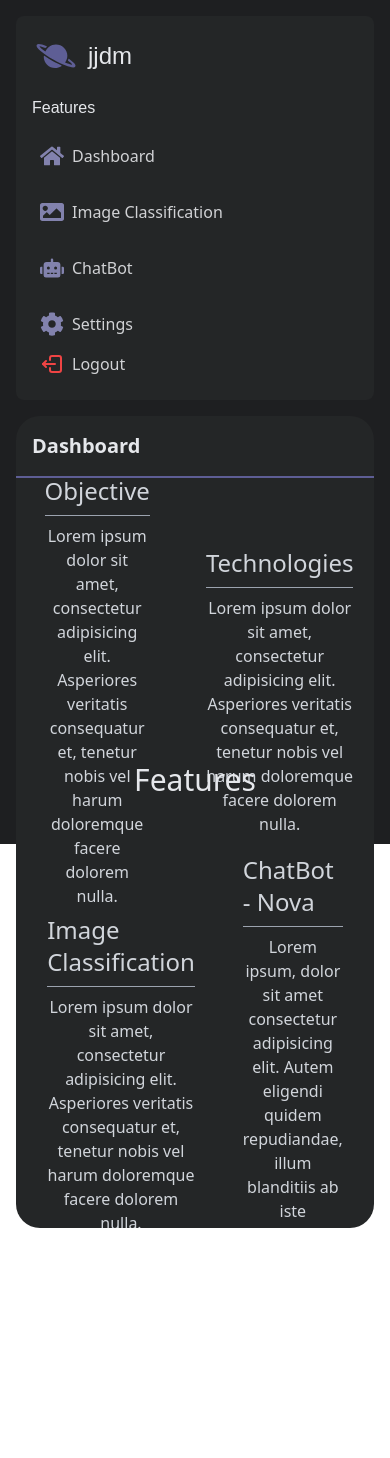
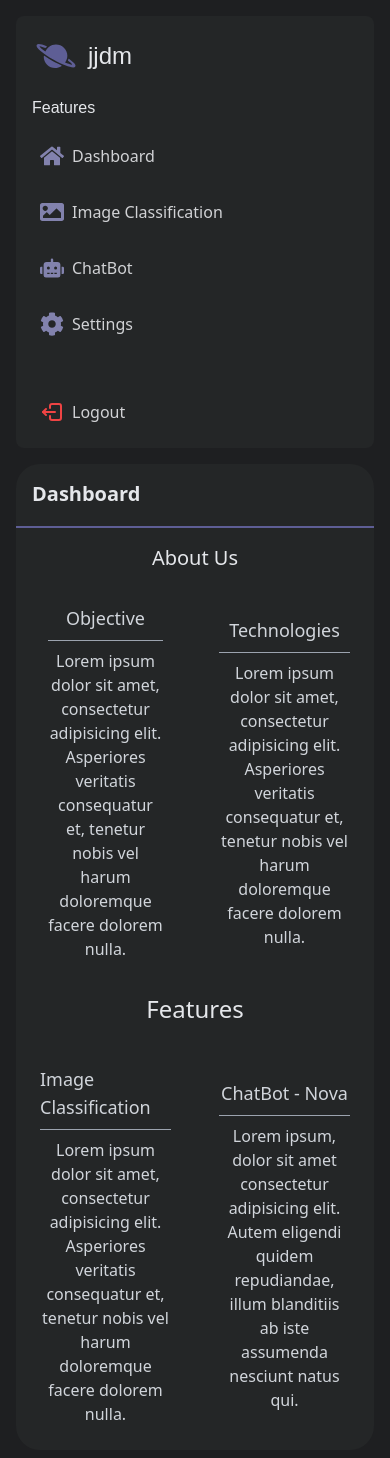
Before and after one commit to jjdmvisionapp/frontend, a React (Vite) app: page /#/home in a window 390 px wide. Shown: the top 1458 px of the page. Before the commit the page ends 1228 px from the top, so only its background shows below. Built offline with nearby package versions, Linux system fonts and the light colour scheme; a web font is replaced by a local one.

Commit message:
Responsive additions, updates to image classification page

```diff
--- a/src/components/Dashboard.tsx
+++ b/src/components/Dashboard.tsx
@@ -2,12 +2,16 @@ import React from "react";
 
 const Dashboard: React.FC = () => {
   return (
-    <div className="flex flex-col h-full w-full">
+    <div className="flex flex-col h-full w-full ">
       <div className="flex flex-col justify-center items-center w-full h-1/2">
-        <h2 className="w-full text-center text-3xl">About Us</h2>
-        <div className="box-wrapper flex flex-row justify-center items-center mt-4">
-          <div className="basis-1/3  h-full p-8 flex flex-col justify-center items-center hover:bg-supernova-650 transition ease-in 1s cursor-pointer rounded-lg">
-            <h3 className="text-2xl text-gray-300">Objective</h3>
+        <h2 className="title-responsive w-full text-center text-xl  mt-4 ">
+          About Us
+        </h2>
+        <div className="box-wrapper flex flex-row flex-wrap justify-center items-center ">
+          <div className="basis-1/2 md:basis-1/2 lg:basis-1/2 xl:basis-1/3 h-full p-8 flex flex-col justify-center items-center hover:bg-supernova-650 transition ease-in 1s cursor-pointer rounded-lg">
+            <h3 className="subtitle-responsive text-lg text-gray-300">
+              Objective
+            </h3>
             <hr className="w-full border-gray-400 mt-2" />
             <p className="text-center mt-2 text-md text-gray-300">
               Lorem ipsum dolor sit amet, consectetur adipisicing elit.
@@ -15,8 +19,10 @@ const Dashboard: React.FC = () => {
               doloremque facere dolorem nulla.
             </p>
           </div>
-          <div className="basis-1/3  h-full p-6 flex flex-col justify-center items-center hover:bg-supernova-650 transition ease-in 1s cursor-pointer rounded-lg">
-            <h3 className="text-2xl text-gray-300">Technologies</h3>
+          <div className="basis-1/2 md:basis-1/2 lg:basis-1/2 xl:basis-1/3  h-full p-6 flex flex-col justify-center items-center hover:bg-supernova-650 transition ease-in 1s cursor-pointer rounded-lg">
+            <h3 className="subtitle-responsive text-lg text-gray-300">
+              Technologies
+            </h3>
             <hr className="w-full border-gray-400 mt-2" />
             <p className="text-center mt-2 text-md text-gray-300">
               Lorem ipsum dolor sit amet, consectetur adipisicing elit.
@@ -27,11 +33,15 @@ const Dashboard: React.FC = () => {
         </div>
       </div>
 
-      <div className="flex flex-col gap-4 justify-center items-center w-full h-1/2">
-        <h2 className="w-full text-center text-3xl">Features</h2>
-        <div className="box-wrapper flex flex-row justify-center items-center mt-4">
-          <div className="basis-1/4  h-full p-6 flex flex-col justify-center items-center hover:bg-supernova-650 transition ease-in 1s cursor-pointer rounded-lg">
-            <h3 className="text-2xl text-gray-300">Image Classification</h3>
+      <div className="flex flex-col gap-4 justify-center items-center w-full h-1/2 ">
+        <h2 className="title-responsive w-full text-center text-2xl">
+          Features
+        </h2>
+        <div className="box-wrapper flex flex-row justify-center items-center ">
+          <div className="basis-1/2 md:basis-1/2 lg:basis-1/2 xl:basis-1/4  h-full p-6 flex flex-col justify-center items-center hover:bg-supernova-650 transition ease-in 1s cursor-pointer rounded-lg">
+            <h3 className="subtitle-responsive text-lg text-gray-300">
+              Image Classification
+            </h3>
             <hr className="w-full border-gray-400 mt-2" />
             <p className="text-center mt-2 text-md text-gray-300">
               Lorem ipsum dolor sit amet, consectetur adipisicing elit.
@@ -39,8 +49,10 @@ const Dashboard: React.FC = () => {
               doloremque facere dolorem nulla.
             </p>
           </div>
-          <div className="basis-1/4  h-full p-6 flex flex-col justify-center items-center hover:bg-supernova-650 transition ease-in 1s cursor-pointer rounded-lg">
-            <h3 className="text-2xl text-gray-300">ChatBot - Nova</h3>
+          <div className="basis-1/2 md:basis-1/2 lg:basis-1/2 xl:basis-1/4  h-full p-6 flex flex-col justify-center items-center hover:bg-supernova-650 transition ease-in 1s cursor-pointer rounded-lg">
+            <h3 className="subtitle-responsive text-lg text-gray-300">
+              ChatBot - Nova
+            </h3>
             <hr className="w-full border-gray-400 mt-2" />
             <p className="text-center mt-2 text-md text-gray-300">
               Lorem ipsum, dolor sit amet consectetur adipisicing elit. Autem
--- a/src/components/DragDrop.tsx
+++ b/src/components/DragDrop.tsx
@@ -11,7 +11,7 @@ function DragDrop() {
 
   return (
     <div
-      className="upload-wrapper text-center h-2/3 w-full mt-2 bg-default-200 hover:bg-default-250 cursor-pointer border-default-400 border-4 border-dashed flex justify-center items-center p-4"
+      className="upload-wrapper text-center min-h-72  h-2/3 w-full mt-2 bg-default-300 hover:bg-default-350 cursor-pointer border-default-400 hover:border-default-450 border-4 border-dashed flex justify-center items-center p-4"
       {...getRootProps()}
     >
       <input {...getInputProps()} />
--- a/src/components/Home.tsx
+++ b/src/components/Home.tsx
@@ -7,7 +7,7 @@ const Home = () => {
 
   return (
     <div>
-      <div className="home-page-wrapper w-screen h-screen font-supernova-800 bg-supernova-750 p-4 gap-4 text-gray-200 flex xl:flex-row lg:flex-row md:flex-col sm:flex-col flex-col">
+      <div className="home-page-wrapper w-screen h-auto sm:h-auto md:h-auto lg:h-screen xl:h-screen font-supernova-800 bg-supernova-750 p-4 gap-4 text-gray-200 flex xl:flex-row lg:flex-row md:flex-col sm:flex-col flex-col">
         <SideNav onSelectOption={setSelectedOption} />
         <Main selectedOption={selectedOption} />
       </div>
--- a/src/components/Login.tsx
+++ b/src/components/Login.tsx
@@ -3,6 +3,7 @@ import { FaMicrochip } from "react-icons/fa6";
 import { Link } from "react-router-dom";
 import { FaRegEyeSlash } from "react-icons/fa6";
 import { FaRegEye } from "react-icons/fa6";
+import { IoIosPlanet } from "react-icons/io";
 
 const Login = () => {
   const [isPasswordVisible, setIsPasswordVisible] = useState(false);
@@ -13,16 +14,19 @@ const Login = () => {
 
   return (
     <div>
-      <div className="login-page-wrapper w-screen h-screen font-supernova flex justify-end items-center ">
-        <div className="container flex flex-col  w-auto mr-48">
+      <div className="login-page-wrapper w-screen h-screen font-supernova flex justify-center sm:justify-center md:justify-end lg:justify-end xl:justify-end  items-center ">
+        <div className="container flex flex-col  w-auto sm:mr-12 md:mr-24 lg:mr-36 xl:mr-48">
           <div className="title title--fadeinup font-semibold text-5xl mb-6 text-center">
             <p className="drop-shadow-2xl text-gray-100 font-logo font-thin">
               jjdm vision
             </p>
           </div>
           <div className="form-wrapper login-form-wrapper--fadeinright bg-supernova-800 shadow-xl shadow-black w-[28rem] h-auto rounded-lg p-8">
-            <div className="form-title mb-2 text-white text-2xl font-bold ">
-              Login
+            <div className="form-title mb-2 text-white flex flex-row items-center">
+              <h3 className="text-2xl font-bold">Login</h3>
+              <div className="icon">
+                <IoIosPlanet className="text-5xl ml-2 absolute top-7" />
+              </div>
             </div>
             <form action="">
               <div className="input-wrap">
--- a/src/components/SideNav.tsx
+++ b/src/components/SideNav.tsx
@@ -49,7 +49,7 @@ const SideNav: React.FC<SideNavProps> = ({ onSelectOption }) => {
 
         <div className="bottom">
           {/* Logout Item */}
-          <div className="logout flex flex-row justify-start items-end text-supernova-200 hover gap-2 p-2 rounded-md hover:bg-supernova-650 cursor-pointer">
+          <div className="logout flex flex-row justify-start items-end text-supernova-200 hover gap-2 p-2 mt-12 rounded-md hover:bg-supernova-650 cursor-pointer">
             <TbLogout2 className="text-red-500 text-2xl" />
             <Link to={"/"}>Logout</Link>
           </div>
--- a/src/index.css
+++ b/src/index.css
@@ -172,3 +172,59 @@ input.visible {
   color: #f2f2f3; /* supernova.100 */
   transition: 0.3s ease-in;
 }
+
+@media (min-width: 640px) {
+  .title-responsive {
+    font-size: 1.125rem; /* text-lg */
+  }
+}
+
+@media (min-width: 768px) {
+  .title-responsive {
+    font-size: 1.25rem; /* text-xl */
+  }
+}
+
+@media (min-width: 1024px) {
+  .title-responsive {
+    font-size: 1.5rem; /* text-2xl */
+  }
+}
+
+@media (min-width: 1280px) {
+  .title-responsive {
+    font-size: 1.5rem; /* text-2xl (same as large screens) */
+  }
+}
+
+@media (min-width: 768px) {
+  .subtitle-responsive {
+    font-size: 1.125rem;
+  }
+}
+
+@media (min-width: 1024px) {
+  .subtitle-responsive {
+    font-size: 1.25rem;
+  }
+}
+
+@media (min-width: 1280px) {
+  .subtitle-responsive {
+    font-size: 1.25rem;
+  }
+}
+
+progress {
+  border-radius: 5px;
+  width: 100%;
+  height: 12px;
+}
+progress::-webkit-progress-bar {
+  background-color: rgb(255, 255, 255);
+  border-radius: 5px;
+}
+progress::-webkit-progress-value {
+  background-color: #9090b7;
+  border-radius: 5px;
+}
--- a/tailwind.config.js
+++ b/tailwind.config.js
@@ -44,11 +44,10 @@ export default {
           800: "#18191a", // Almost black with subtle warmth
           850: "#131314", // Very deep black-gray
           900: "#0e0e0f", // Pure black with slight depth
-          accent: "#5E5E95",
         },
       },
       fontFamily: {
-        default: ["Raleway", "sans-serif"], // Use only Raleway
+        default: ["Raleway", "sans-serif"],
         logo: ["DynaPuff", "sans-serif"],
       },
     },
```
Also changed, not shown: src/components/ImageClassification.tsx (+31 -10 lines), src/components/Signup.tsx (+11 -6 lines).
